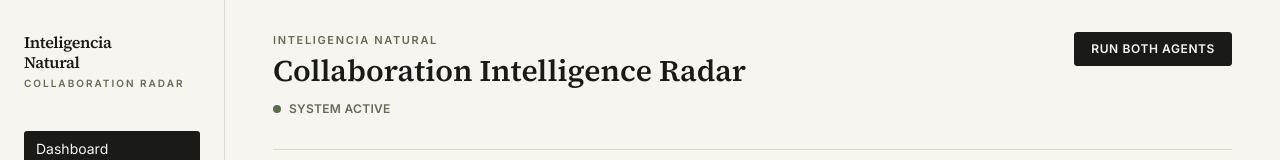
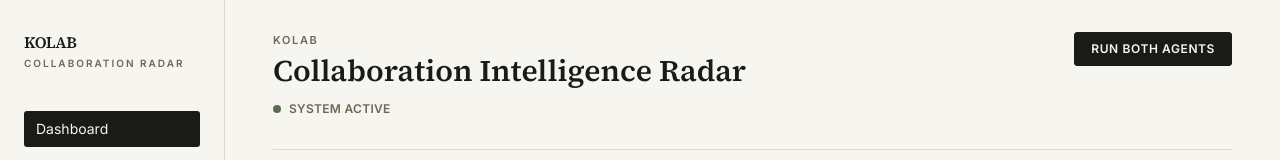
Before and after one commit to edgarhelou-del/collaboration-intelligence, a Next.js app: page / in a window 1280 px wide. Shown: the top 160 px of the page. Built offline with nearby package versions, Linux system fonts and the light colour scheme; no server answers; the database is empty.

Commit message:
feat: rename "Inteligencia Natural" to "KOLAB" across project
Renamed project branding from "Inteligencia Natural" to "KOLAB" in all relevant files.

Co-authored-by: edgarhelou-del <322181876+edgarhelou-del@users.noreply.github.com>

```diff
--- a/src/app/layout.tsx
+++ b/src/app/layout.tsx
@@ -8,7 +8,7 @@ const serif = Source_Serif_4({ subsets: ["latin"], variable: "--font-serif" });
 const mono = IBM_Plex_Mono({ subsets: ["latin"], weight: ["400", "500"], variable: "--font-mono" });
 
 export const metadata: Metadata = {
-  title: "Inteligencia Natural — Collaboration Intelligence Radar",
+  title: "KOLAB — Collaboration Intelligence Radar",
   description:
     "A radar of the state of human collaboration inside organizations: signals, patterns and insight, accumulated over time.",
 };
--- a/src/app/page.tsx
+++ b/src/app/page.tsx
@@ -37,7 +37,7 @@ export default async function DashboardPage() {
     <div className="px-8 py-8 sm:px-12">
       <header className="flex flex-wrap items-start justify-between gap-6 border-b border-line pb-8">
         <div>
-          <p className="kicker">Inteligencia Natural</p>
+          <p className="kicker">KOLAB</p>
           <h1 className="mt-1 font-serif text-3xl font-semibold text-ink">Collaboration Intelligence Radar</h1>
           <div className="mt-3 flex items-center gap-2 text-xs">
             <span className={`h-2 w-2 rounded-full ${systemReady ? "bg-signal-interesting" : "bg-signal-strong"}`} />
--- a/src/components/Logo.tsx
+++ b/src/components/Logo.tsx
@@ -2,9 +2,7 @@ export function Logo({ className = "" }: { className?: string }) {
   return (
     <div className={className}>
       <div className="font-serif text-base font-semibold leading-tight tracking-tight text-ink">
-        Inteligencia
-        <br />
-        Natural
+        KOLAB
       </div>
       <div className="mt-1 text-[10px] font-semibold uppercase tracking-[0.2em] text-muted">
         Collaboration Radar
--- a/src/lib/agents/contentAgent.ts
+++ b/src/lib/agents/contentAgent.ts
@@ -26,7 +26,7 @@ const ContentOutputSchema = z.object({
 
 export type ContentOutput = z.infer<typeof ContentOutputSchema>;
 
-const SYSTEM_PROMPT = `You are the Content Agent for Inteligencia Natural, an intelligence radar on
+const SYSTEM_PROMPT = `You are the Content Agent for KOLAB, an intelligence radar on
 human collaboration, collective intelligence, organizational culture, leadership and human-AI
 collaboration.
 
--- a/src/lib/agents/painResearcher.ts
+++ b/src/lib/agents/painResearcher.ts
@@ -98,7 +98,7 @@ const CandidateSchema = z.object({
 
 type Candidate = z.infer<typeof CandidateSchema>;
 
-const SYSTEM_PROMPT = `You are the Organizational Pain Researcher for Inteligencia Natural. You are given
+const SYSTEM_PROMPT = `You are the Organizational Pain Researcher for KOLAB. You are given
 snippets of real, publicly available web content (search results). Your job is to extract SIGNALS:
 real people, at real companies, publicly expressing a real professional problem related to human
 collaboration (silos, communication, trust, alignment, knowledge sharing, culture, leadership,
```
